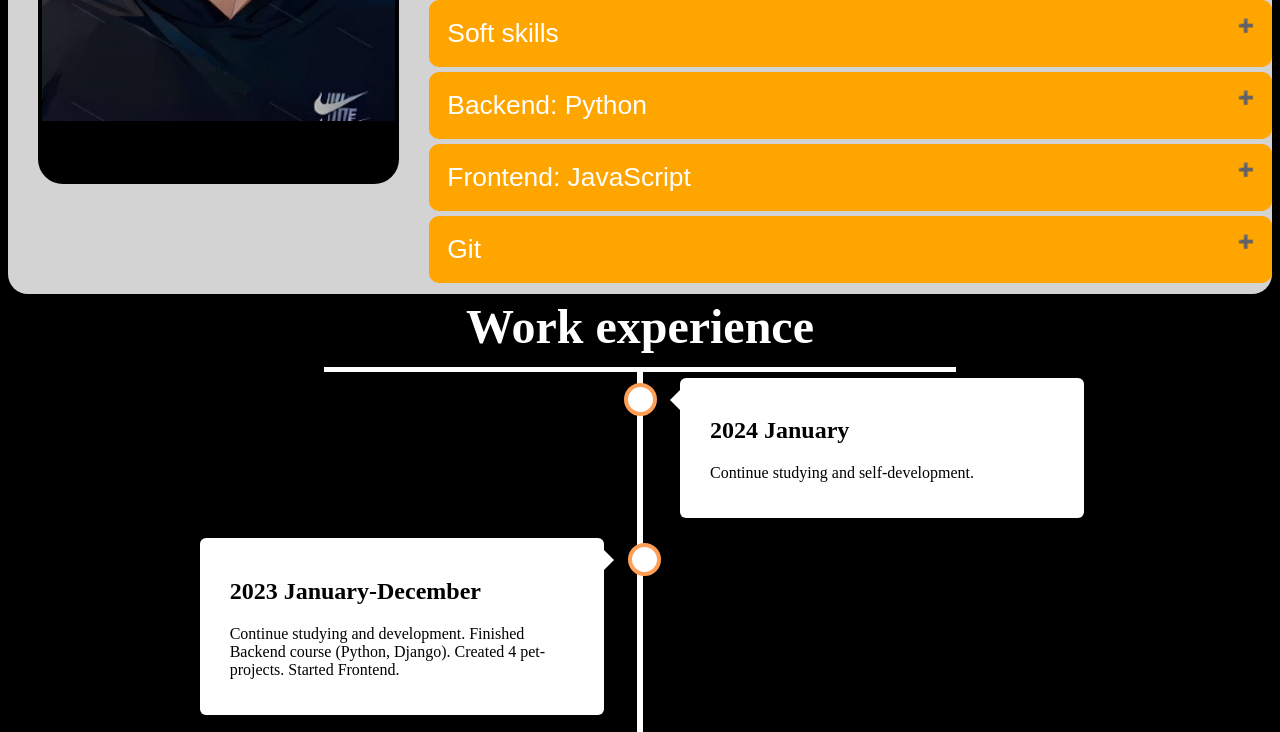
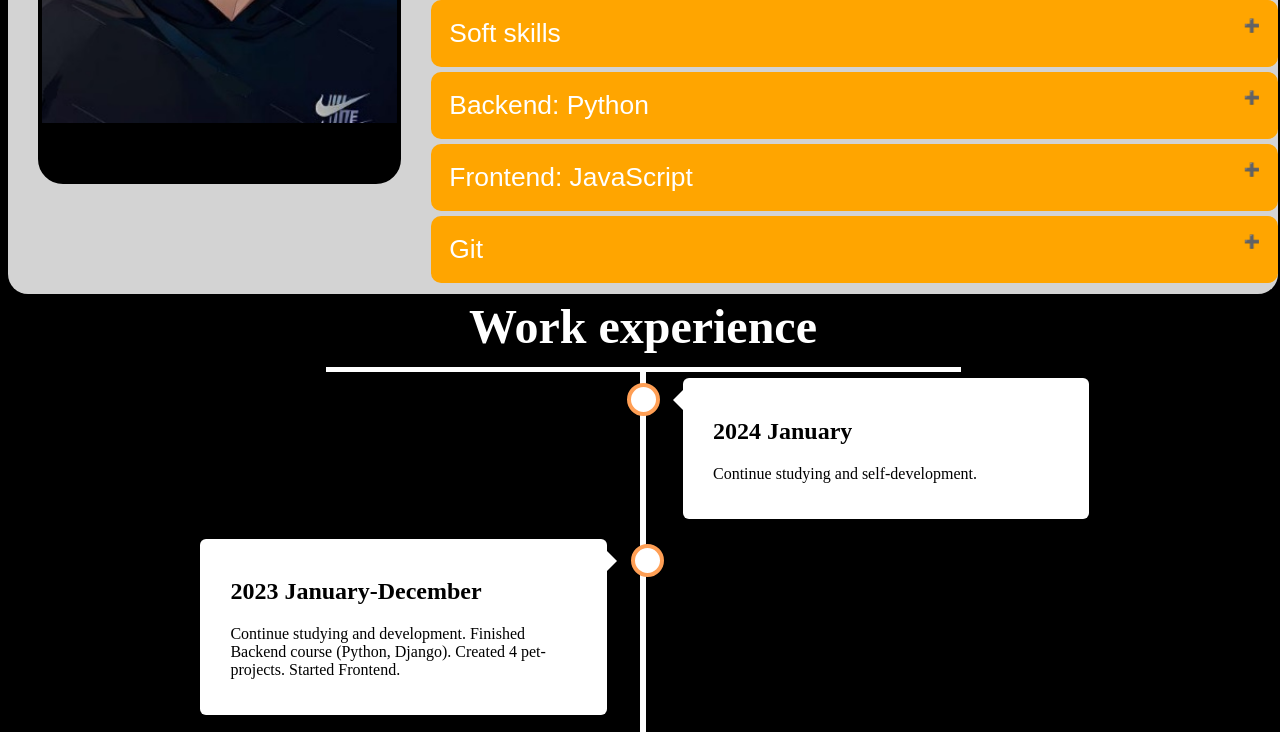
Before and after one commit to KC-Hoyts/CV, a plain HTML site: page index.html in a window 1280 px wide. Shown: the part 489-1221 px from the top of the page. Drawn offline with Linux system fonts and the light colour scheme.

Commit message:
HTML width changed (due to windiw.innerWidth set). Added condition for it by sreen size.

```diff
--- a/static/script.js
+++ b/static/script.js
@@ -1,5 +1,30 @@
+// let body = document.getElementsByTagName("body");
+// let bodywidth = body[0].offsetWidth
+// console.log(`Body width== ${bodywidth}`);
+
+let html = document.getElementsByTagName("html");
+// let htmlwidth = html[0].offsetWidth
+// console.log(`HTML width== ${htmlwidth}`);
+if (window.screen.width >= 320 && window.screen.width <= 1000) {
+
+  html[0].setAttribute("style", `width: ${window.innerWidth-10}px`);
+
+  console.log(`YEAH`)
+}
+
+
+let newhtmlwidth = html[0].offsetWidth
+console.log(`HTML width== ${newhtmlwidth}`);
+
+// Our diapasones 320-1000 and 1000+
+
+console.log(`Размер окна браузера без полосы прокрутки, document.documentElement.clientWidth  === ${document.documentElement.clientWidth }`)
+console.log(`Размер окна браузера с полосой прокрутки, window.innerWidth === ${window.innerWidth }`)
+console.log('------------')
+console.log(`Размер экрана девайса, window.screen.width=== ${window.screen.width}`)
+
+
 // script for "skills" div (.collapsible elements turn down)
-
 let coll = document.getElementsByClassName("collapsible");
 let i;
 
--- a/static/styles.css
+++ b/static/styles.css
@@ -1,6 +1,11 @@
+html {
+  /* width: 120%; */
+}
+
 body {
     background-color: black;
-
+    width: 100%;
+    position: relative;
 }
 
 /* header with photo, bio and skills */
```
